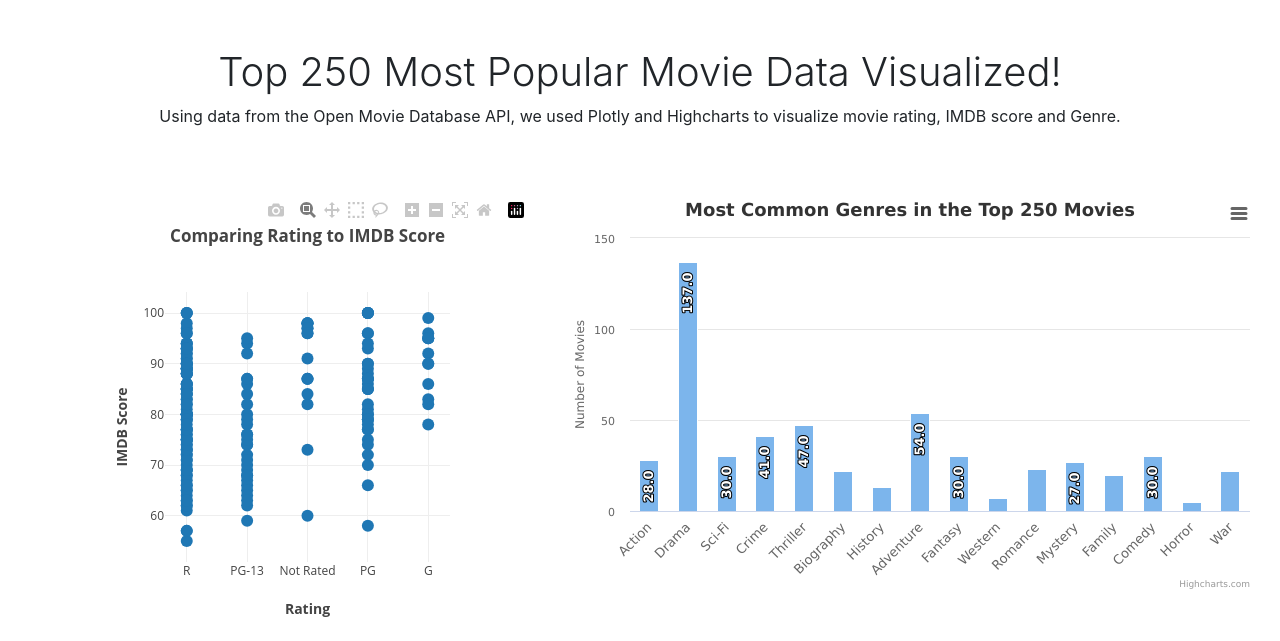
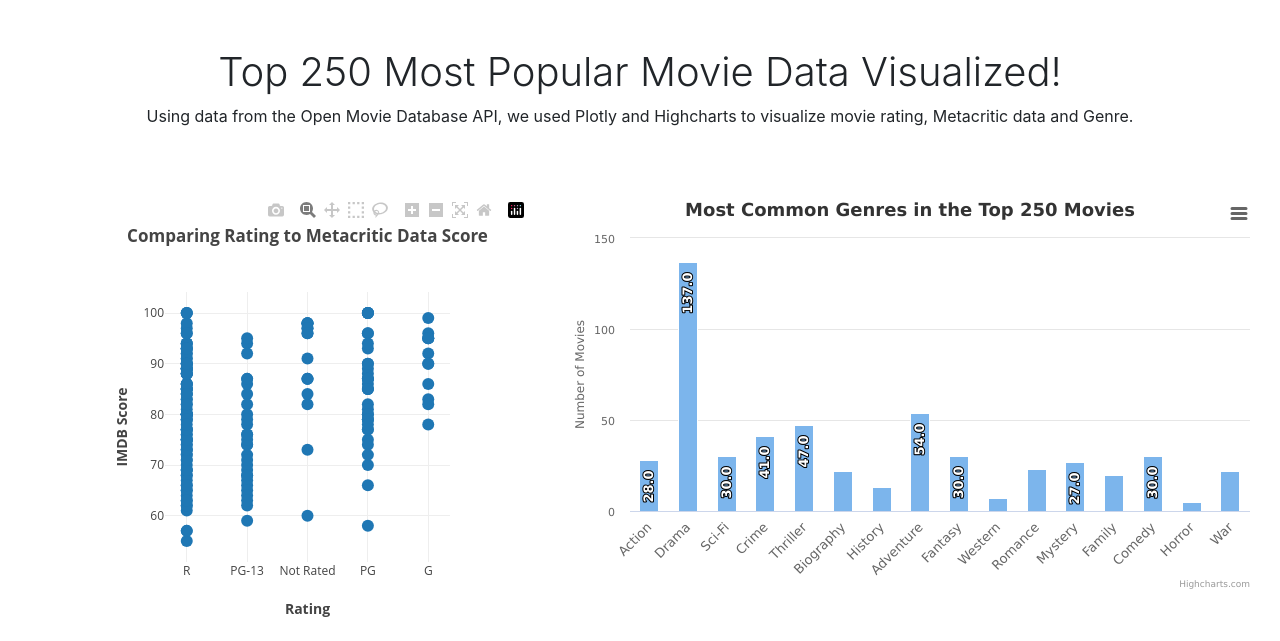
Before and after one commit to ajuha88/Movie_Project, a Flask app: page /visualizations in a window 1280 px wide. Shown: the part 56-697 px from the top of the page. Run offline with Flask 2, Linux system fonts and the light colour scheme; data comes from the database, SQL or seed files in the repository; some libraries are stand-ins or nearby versions.

Commit message:
updated file

```diff
--- a/static/js/plot1.js
+++ b/static/js/plot1.js
@@ -23,7 +23,7 @@ function buildPlot() {
 
     layout = {
         hovermode:'closest',
-        title:'<b>Comparing Rating to IMDB Score</b>',
+        title:'<b>Comparing Rating to Metacritic Data Score</b>',
         xaxis:{zeroline:false, hoverformat: '.2f', title: '<b>Rating</b>'},
         yaxis:{zeroline:false, hoverformat: '.2r', title: '<b>IMDB Score</b>'}
      };
--- a/templates/visualizations.html
+++ b/templates/visualizations.html
@@ -49,7 +49,7 @@
 
         <!-- TITLE & DESCRIPTION -->
         <h1 class="font-weight-light" style="text-align:center">Top 250 Most Popular Movie Data Visualized!</h1>
-        <p style="text-align:center">Using data from the Open Movie Database API, we used Plotly and Highcharts to visualize movie rating, IMDB score and Genre. </p>
+        <p style="text-align:center">Using data from the Open Movie Database API, we used Plotly and Highcharts to visualize movie rating, Metacritic data and Genre. </p>
 
       </div>
 
```
